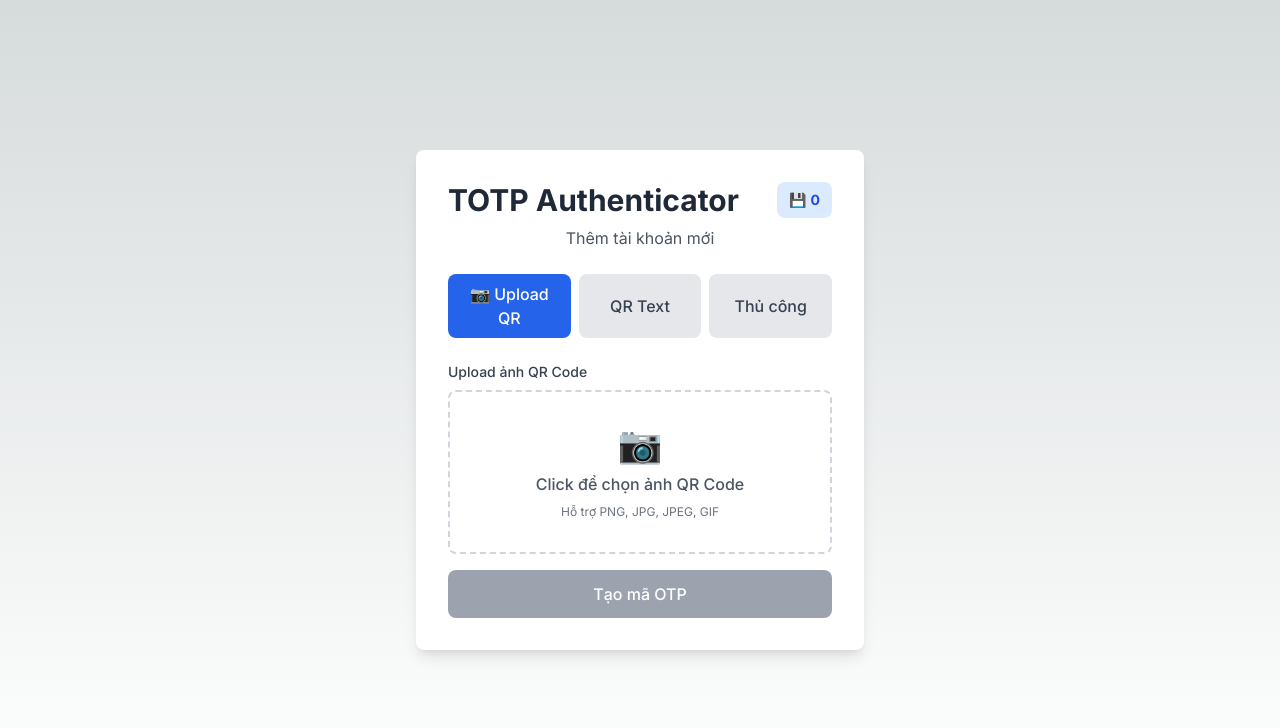
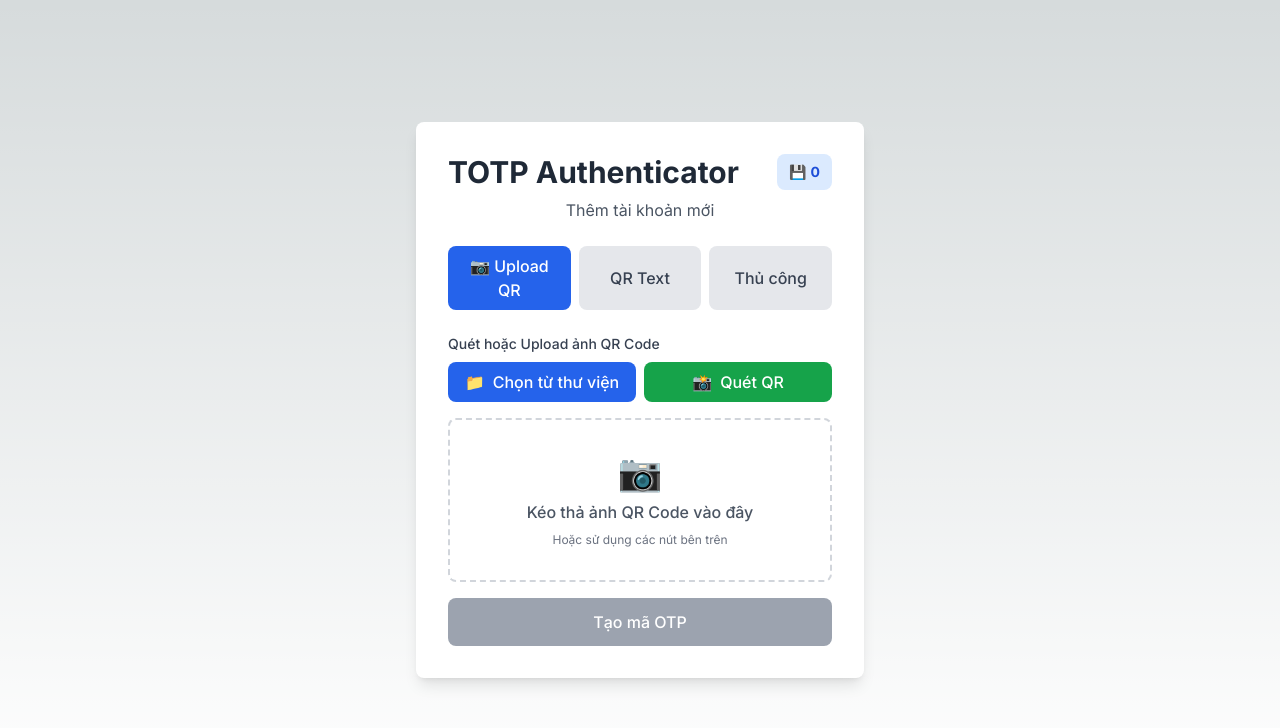
Before and after one commit to hungshidro/totp_authenticator, a Next.js app: page / in a window 1280 px wide. Shown: the top 728 px of the page. Built offline with nearby package versions, Linux system fonts and the light colour scheme.

Commit message:
feat: scan qr code

```diff
--- a/app/page.tsx
+++ b/app/page.tsx
@@ -17,17 +17,33 @@ export default function Home() {
   const [error, setError] = useState("");
   const [qrPreview, setQrPreview] = useState<string>("");
   const [savedCount, setSavedCount] = useState(0);
+  const [isDragging, setIsDragging] = useState(false);
+  const [isScanning, setIsScanning] = useState(false);
   const fileInputRef = useRef<HTMLInputElement>(null);
+  const cameraInputRef = useRef<HTMLInputElement>(null);
+  const videoRef = useRef<HTMLVideoElement>(null);
+  const streamRef = useRef<MediaStream | null>(null);
+  const scanIntervalRef = useRef<number | null>(null);
   const router = useRouter();
 
   useEffect(() => {
     // Đếm số lượng tokens đã lưu
     setSavedCount(storage.getAll().length);
+
+    // Cleanup camera khi unmount
+    return () => {
+      stopScanning();
+    };
   }, []);
 
   const handleFileChange = async (e: React.ChangeEvent<HTMLInputElement>) => {
     const file = e.target.files?.[0];
-    if (!file) return;
+    if (file) {
+      await handleFileFromInput(file);
+    }
+  };
+
+  const handleFileFromInput = async (file: File) => {
 
     setError("");
     setLoading(true);
@@ -113,6 +129,125 @@ export default function Home() {
     } catch (err: any) {
       setError(err.message);
       setLoading(false);
+    }
+  };
+
+  const startScanning = async () => {
+    try {
+      // Kiểm tra hỗ trợ camera
+      if (!navigator.mediaDevices || !navigator.mediaDevices.getUserMedia) {
+        throw new Error(
+          "Trình duyệt không hỗ trợ camera hoặc trang web cần chạy qua HTTPS. Vui lòng sử dụng chức năng Upload ảnh thay thế."
+        );
+      }
+
+      const stream = await navigator.mediaDevices.getUserMedia({
+        video: { facingMode: "environment" },
+      });
+
+      streamRef.current = stream;
+      if (videoRef.current) {
+        videoRef.current.srcObject = stream;
+        videoRef.current.play();
+      }
+
+      setIsScanning(true);
+      setError("");
+
+      // Bắt đầu quét
+      scanQRCode();
+    } catch (err: any) {
+      if (err.name === "NotAllowedError") {
+        setError("Bạn đã từ chối quyền truy cập camera. Vui lòng cấp quyền trong cài đặt trình duyệt.");
+      } else if (err.name === "NotFoundError") {
+        setError("Không tìm thấy camera trên thiết bị.");
+      } else if (err.name === "NotReadableError") {
+        setError("Camera đang được sử dụng bởi ứng dụng khác.");
+      } else {
+        setError(err.message || "Không thể truy cập camera. Vui lòng sử dụng chức năng Upload ảnh.");
+      }
+      console.error("Camera error:", err);
+    }
+  };
+
+  const stopScanning = () => {
+    if (streamRef.current) {
+      streamRef.current.getTracks().forEach((track) => track.stop());
+      streamRef.current = null;
+    }
+
+    if (scanIntervalRef.current) {
+      cancelAnimationFrame(scanIntervalRef.current);
+      scanIntervalRef.current = null;
+    }
+
+    setIsScanning(false);
+  };
+
+  const scanQRCode = () => {
+    if (!videoRef.current || !isScanning) return;
+
+    const video = videoRef.current;
+
+    if (video.readyState === video.HAVE_ENOUGH_DATA) {
+      const canvas = document.createElement("canvas");
+      canvas.width = video.videoWidth;
+      canvas.height = video.videoHeight;
+      const ctx = canvas.getContext("2d");
+
+      if (ctx && canvas.width > 0 && canvas.height > 0) {
+        ctx.drawImage(video, 0, 0, canvas.width, canvas.height);
+        const imageData = ctx.getImageData(0, 0, canvas.width, canvas.height);
+        const code = jsQR(imageData.data, imageData.width, imageData.height);
+
+        if (code && code.data.startsWith("otpauth://totp/")) {
+          // Tìm thấy QR code hợp lệ
+          setUri(code.data);
+          stopScanning();
+          return;
+        }
+      }
+    }
+
+    // Tiếp tục quét
+    scanIntervalRef.current = requestAnimationFrame(scanQRCode);
+  };
+
+  const handleDragEnter = (e: React.DragEvent) => {
+    e.preventDefault();
+    e.stopPropagation();
+    setIsDragging(true);
+  };
+
+  const handleDragLeave = (e: React.DragEvent) => {
+    e.preventDefault();
+    e.stopPropagation();
+    setIsDragging(false);
+  };
+
+  const handleDragOver = (e: React.DragEvent) => {
+    e.preventDefault();
+    e.stopPropagation();
+  };
+
+  const handleDrop = async (e: React.DragEvent) => {
+    e.preventDefault();
+    e.stopPropagation();
+    setIsDragging(false);
+
+    const files = e.dataTransfer.files;
+    if (files && files.length > 0) {
+      const file = files[0];
+
+      // Validate file type
+      if (!file.type.startsWith("image/")) {
+        setError("Vui lòng chọn file ảnh (PNG, JPG, etc.)");
+        return;
+      }
+
+      // Create a synthetic event to reuse handleFileChange logic
+      // Directly process the file without creating synthetic event
+      handleFileFromInput(file);
     }
   };
 
@@ -220,7 +355,7 @@ export default function Home() {
           {mode === "qr-image" ? (
             <div>
               <label className="block text-sm font-medium text-gray-700 mb-2">
-                Upload ảnh QR Code
+                Quét hoặc Upload ảnh QR Code
               </label>
 
               <input
@@ -231,11 +366,31 @@ export default function Home() {
                 className="hidden"
               />
 
-              <div
-                onClick={() => fileInputRef.current?.click()}
-                className="border-2 border-dashed border-gray-300 rounded-lg p-8 text-center cursor-pointer hover:border-blue-500 transition-colors"
+              {isScanning ? (
+                <div className="relative">
+                  <video
+                    ref={videoRef}
+                    className="w-full rounded-lg"
+                    playsInline
+                    muted
+                  />
+                  <div className="absolute inset-0 border-4 border-blue-500 rounded-lg pointer-events-none">
+                    <div className="absolute top-1/2 left-1/2 transform -translate-x-1/2 -translate-y-1/2">
+                      <div className="w-48 h-48 border-4 border-green-500 rounded-lg"></div>
+                    </div>
+                  </div>
+                  <button
+                    type="button"
+                    onClick={stopScanning}
+                    className="absolute top-4 right-4 bg-red-600 hover:bg-red-700 text-white font-medium py-2 px-4 rounded-lg transition-colors"
                   >
-                {qrPreview ? (
+                    Đóng camera
+                  </button>
+                  <p className="text-center mt-2 text-sm text-gray-600">
+                    Đưa QR code vào khung vuông để quét
+                  </p>
+                </div>
+              ) : qrPreview ? (
                 <div className="space-y-3">
                   <img
                     src={qrPreview}
@@ -266,17 +421,52 @@ export default function Home() {
                   </button>
                 </div>
               ) : (
+                <>
+                  <div className="flex gap-2 mb-4">
+                    <button
+                      type="button"
+                      onClick={() => fileInputRef.current?.click()}
+                      className="flex-1 bg-blue-600 hover:bg-blue-700 text-white font-medium py-2 px-4 rounded-lg transition-colors flex items-center justify-center gap-2"
+                    >
+                      <span>📁</span>
+                      <span>Chọn từ thư viện</span>
+                    </button>
+                    <button
+                      type="button"
+                      onClick={startScanning}
+                      className="flex-1 bg-green-600 hover:bg-green-700 text-white font-medium py-2 px-4 rounded-lg transition-colors flex items-center justify-center gap-2"
+                    >
+                      <span>📸</span>
+                      <span>Quét QR</span>
+                    </button>
+                  </div>
+
+                  <div
+                    onDragEnter={handleDragEnter}
+                    onDragOver={handleDragOver}
+                    onDragLeave={handleDragLeave}
+                    onDrop={handleDrop}
+                    className={`border-2 border-dashed rounded-lg p-8 text-center cursor-pointer transition-colors ${
+                      isDragging
+                        ? "border-blue-500 bg-blue-50"
+                        : "border-gray-300 hover:border-blue-500"
+                    }`}
+                    onClick={() => fileInputRef.current?.click()}
+                  >
                     <div className="space-y-2">
                       <div className="text-4xl">📷</div>
                       <p className="text-gray-600 font-medium">
-                      Click để chọn ảnh QR Code
+                        {isDragging
+                          ? "Thả ảnh vào đây"
+                          : "Kéo thả ảnh QR Code vào đây"}
                       </p>
                       <p className="text-xs text-gray-500">
-                      Hỗ trợ PNG, JPG, JPEG, GIF
+                        Hoặc sử dụng các nút bên trên
                       </p>
                     </div>
+                  </div>
+                </>
               )}
-              </div>
 
               {loading && !error && (
                 <div className="mt-3 flex items-center justify-center gap-2 text-blue-600">
```
Lines whose indentation alone changed are shown as unchanged.
